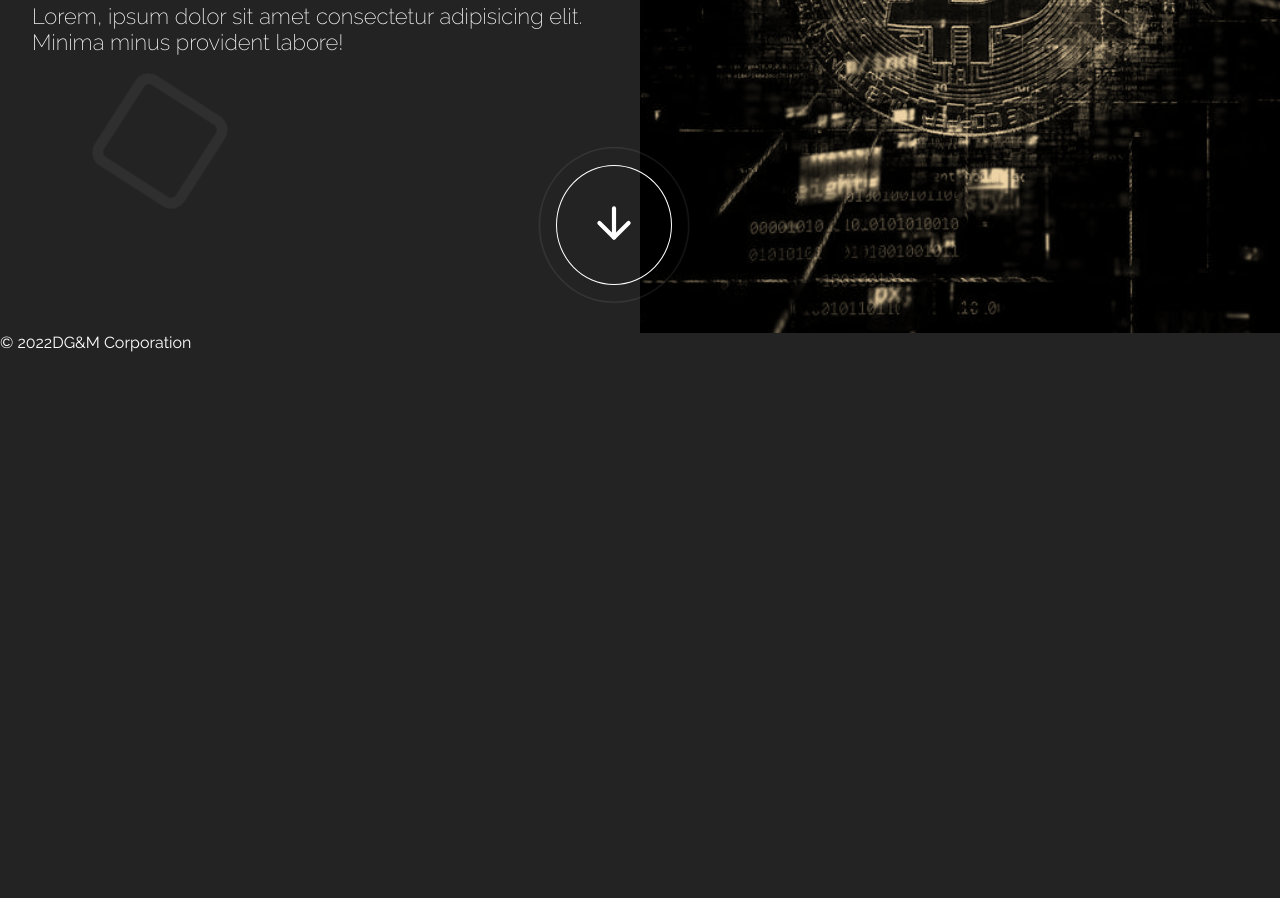
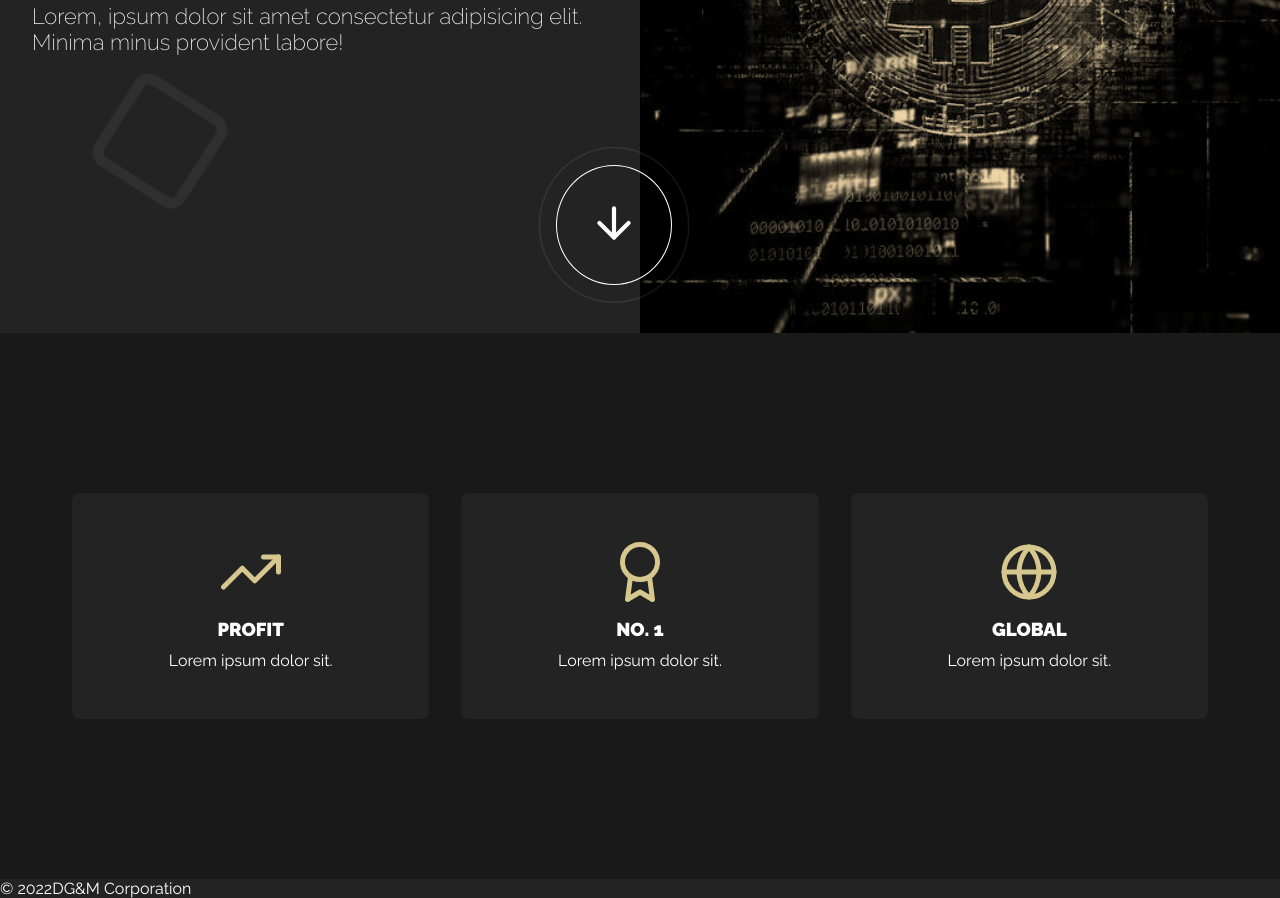
Before and after one commit to RafalKdev/Bitcoin-Grid-, a plain HTML site: page index.html in a window 1280 px wide. Shown: the part 467-1365 px from the top of the page. Before the commit the page ends 819 px from the top, so only its background shows below. Drawn offline with nearby package versions, Linux system fonts and the light colour scheme; files that its build step writes are made by us from their sources.

Commit message:
cardsSection

```diff
--- a/index.html
+++ b/index.html
@@ -53,7 +53,42 @@
         <img class="header__bg-icon-one" src="./img/icons/square.svg" alt="">
         <img class="header__bg-icon-two" src="./img/icons/square.svg" alt="">
     </header>
+    <main class="main">
 
+        <section class="cards" id="cards">
+
+            <div class="wrapper">
+
+                <div class="cards__box">
+
+                    <div class="cards__card cards__card--one">
+                        <img src="./img/icons/trending-up.svg" alt="">
+                        <h3>profit</h3>
+                        <p>Lorem ipsum dolor sit.</p>
+                    </div>
+
+
+                    <div class="cards__card cards__card--two">
+                        <img src="./img/icons/award.svg" alt="">
+                        <h3>no. 1</h3>
+                        <p>Lorem ipsum dolor sit.</p>
+                    </div>
+
+
+                    <div class="cards__card cards__card--three">
+                        <img src="./img/icons/globe.svg" alt="">
+                        <h3>global</h3>
+                        <p>Lorem ipsum dolor sit.</p>
+                    </div>
+
+                </div>
+
+            </div>
+
+
+        </section>
+
+    </main>
     <footer class="footer">
         <p class="footer__bottom-text">&copy; <span class="footer__year"></span>DG&M Corporation</p>
     </footer>
--- /dev/null
+++ b/sass/_cards.scss
@@ -0,0 +1,61 @@
+.cards {
+  background-color: $darker;
+  overflow: hidden;
+
+  .cards__box {
+    display: grid;
+    grid-template-columns: repeat(9, 1fr);
+    gap: 2em;
+    padding: 6em 2em;
+  }
+  &__card {
+    position: relative;
+    display: grid;
+    justify-items: center;
+    padding: 3em;
+    text-align: center;
+    border: 1px solid transparent;
+    border-radius: 8px;
+    background-color: $dark;
+    transition: background-color 0.3s, border 0.3s;
+    z-index: 5;
+
+    &:hover {
+      background-color: $darker;
+      border: 1px solid $gold;
+      z-index: 1;
+    }
+    &::before {
+      content: "";
+      position: absolute;
+      width: 100%;
+      height: 100%;
+      border: 1px solid $gold;
+      border-radius: 8px;
+      opacity: 0;
+    }
+    &:hover::before {
+      animation: pulse 1s;
+    }
+    img {
+      margin-bottom: 1em;
+      width: 60px;
+    }
+    h3 {
+      text-transform: uppercase;
+      margin-bottom: 0.6em;
+    }
+    &--one {
+      grid-row: 1 / 2;
+      grid-column: 1 /-1;
+    }
+    &--two {
+      grid-row: 2 / 3;
+      grid-column: 1 /-1;
+    }
+    &--three {
+      grid-row: 3 / 4;
+      grid-column: 1 /-1;
+    }
+  }
+}
--- a/sass/_medium.scss
+++ b/sass/_medium.scss
@@ -0,0 +1,21 @@
+@media (min-width: 768px) {
+  .cards {
+    .cards__box {
+      padding: 10em 2em;
+    }
+    .cards__card {
+      &--one {
+        grid-row: 1 / 2;
+        grid-column: 1 / 4;
+      }
+      &--two {
+        grid-row: 1 / 2;
+        grid-column: 4 / 7;
+      }
+      &--three {
+        grid-row: 1 / 2;
+        grid-column: 7 / 10;
+      }
+    }
+  }
+}
--- a/sass/main.scss
+++ b/sass/main.scss
@@ -1,5 +1,6 @@
 @import "./colors";
 @import "./animation";
+
 *,
 *::before,
 *::after {
@@ -24,6 +25,7 @@ body {
 }
 // font-family: "Cinzel", serif;
 @import "./small";
+@import "./cards";
 @import "./medium";
 @import "./header";
 @import "./nav";
```
Also changed, not shown: css/main.css, img/icons/award.svg (added), img/icons/globe.svg (added), img/icons/trending-up.svg (added), 1 other file.
